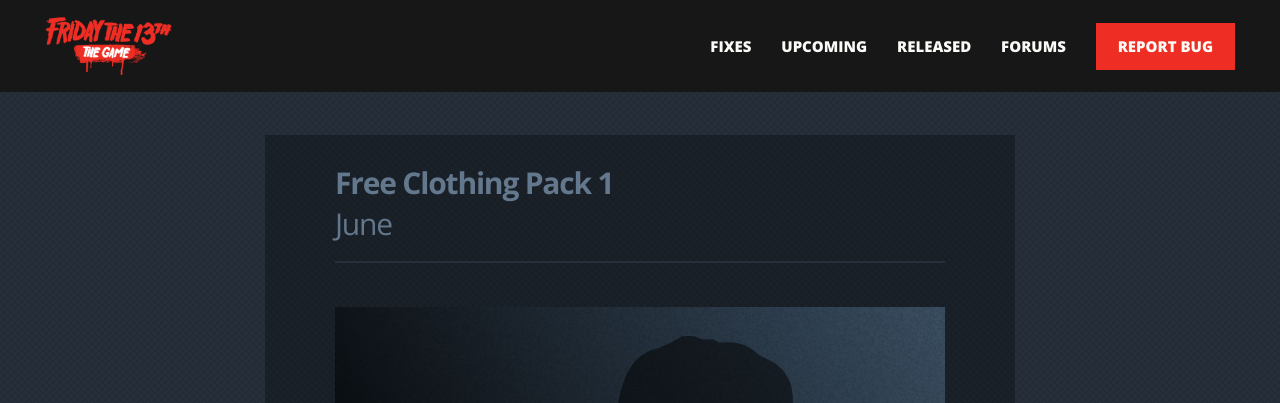
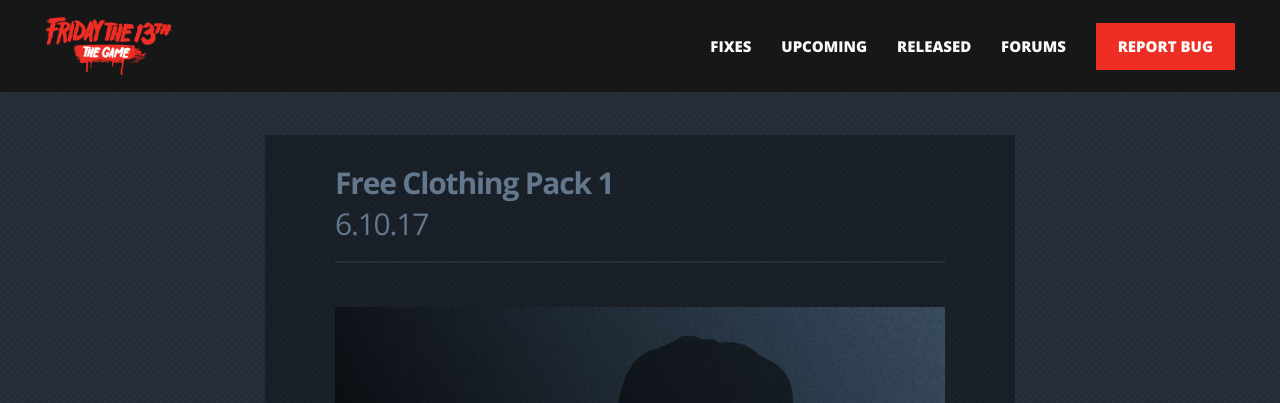
Before and after one commit to bdk6000/friday-13, a Jekyll site: the page built from _content-packs/clothing-pack-1.markdown, in a window 1280 px wide and 900 px high. Shown: the top 403 px of the window. Built offline with Jekyll 4.4.1, drawn with Linux system fonts in a browser that asks for light colours.

Commit message:
Update contentpacks.html

```diff
--- a/_layouts/contentpacks.html
+++ b/_layouts/contentpacks.html
@@ -28,7 +28,7 @@ layout: contentpacks
                         <div class="fix-area">
                             <div class="fix-description alert-description contentpgbox">
                             	<h2>{{ page.title }}</h2>
-                            	<h3>{% assign isreleased = page.released %}{% unless isreleased == true %}{{ page.date | date: "%-m.%-d.%y" }}{% endunless %}{% unless isreleased == false %}{{ page.release-date | date: "%B" }} {% assign showdaynum = page.show-day %}{% if showdaynum == true %}{{ page.release-date | date: "%-d" }}{% endif %}{% endunless %}</h3>
+                            	<h3>{% assign isreleased = page.released %}{% if isreleased == true %}{{ page.date | date: "%-m.%-d.%y" }}{% endif %}{% if isreleased == false %}{{ page.release-date | date: "%B" }} {% assign showdaynum = page.show-day %}{% if showdaynum == true %}{{ page.release-date | date: "%-d" }}{% endif %}{% endif %}</h3>
                             	<img src="{{ page.main-image }}" alt="{{ page.title }}" />
                             	{{ content }}
                             </div>
```
